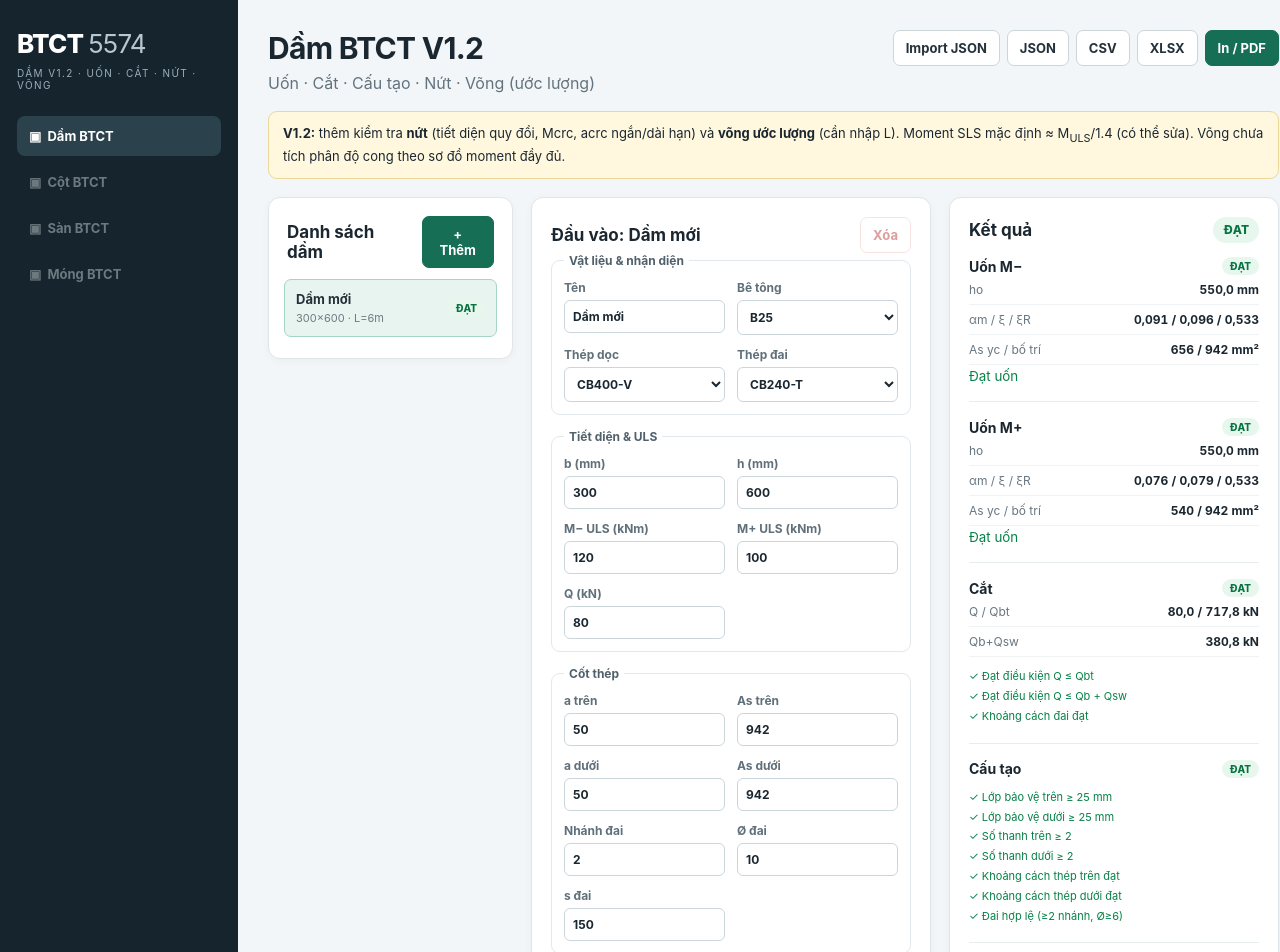
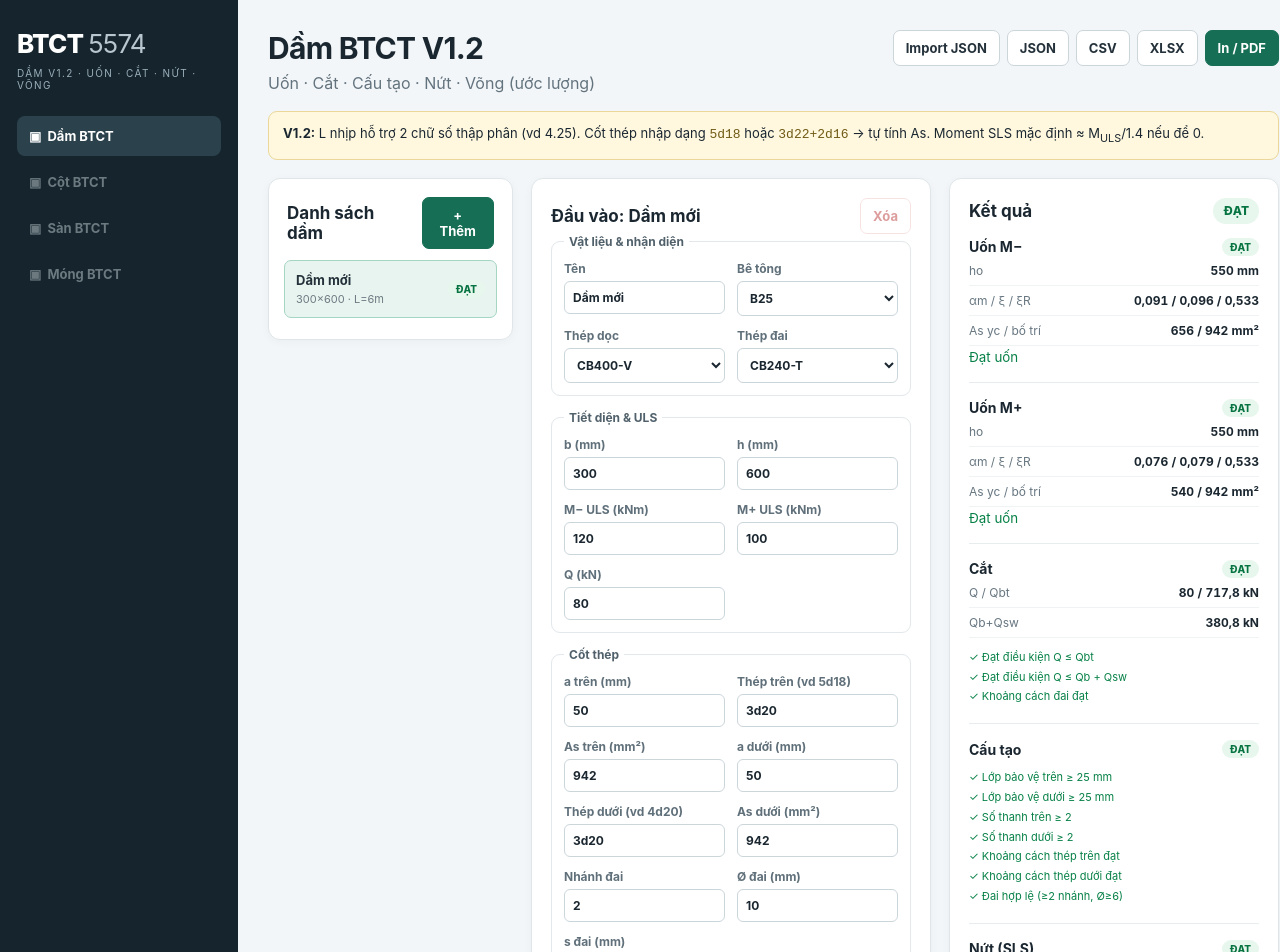
Before and after one commit to trixd2026-max/ketcauBTCT5574, a React (Vite) app: page / in a window 1280 px wide. Shown: the top 952 px of the page. Built offline with nearby package versions, Linux system fonts and the light colour scheme.

Commit message:
UI: L step 0.01 (e.g. 4.25m); thép trên/dưới dạng 5d18 hoặc 3d22+2d16 tự tính As

```diff
--- a/src/App.tsx
+++ b/src/App.tsx
@@ -11,7 +11,29 @@ const numberKeys = new Set<string>([
   'MserShortNeg', 'MserShortPos', 'MserLongNeg', 'MserLongPos', 'L', 'limitRatio',
 ]);
 const fmt = (v: number, d = 1) =>
-  Number.isFinite(v) ? v.toLocaleString('vi-VN', { maximumFractionDigits: d, minimumFractionDigits: d }) : '—';
+  Number.isFinite(v) ? v.toLocaleString('vi-VN', { maximumFractionDigits: d, minimumFractionDigits: 0 }) : '—';
+
+/** Parse bar layout like "5d18", "3d22+2d16", "3Ø20;2Ø16" → As, n, maxDia */
+function parseBars(spec: string): { As: number; n: number; dia: number; ok: boolean } {
+  const s = spec.trim().toLowerCase().replace(/ø|ф/g, 'd').replace(/,/g, '.');
+  if (!s) return { As: 0, n: 0, dia: 0, ok: false };
+  const re = /(\\d+)\\s*[x*×]?\\s*d\\s*(\\d+(?:\\.\\d+)?)/gi;
+  let m: RegExpExecArray | null;
+  let As = 0;
+  let n = 0;
+  let maxDia = 0;
+  let found = false;
+  while ((m = re.exec(s)) !== null) {
+    found = true;
+    const count = Number(m[1]);
+    const dia = Number(m[2]);
+    if (!count || !dia) continue;
+    As += (count * (Math.PI * dia * dia)) / 4;
+    n += count;
+    if (dia > maxDia) maxDia = dia;
+  }
+  return { As: Math.round(As * 10) / 10, n, dia: maxDia, ok: found && As > 0 };
+}
 
 function getSaved(): BeamInput[] {
   try {
@@ -43,14 +65,32 @@ export default function App() {
     localStorage.setItem(STORAGE_KEY, JSON.stringify(beams));
   }, [beams]);
 
-  const update = (key: keyof BeamInput, value: string) =>
-    setBeams((items) =>
-      items.map((beam) =>
-        beam.id === selected.id
-          ? { ...beam, [key]: numberKeys.has(key as string) ? Number(value) || 0 : value }
-          : beam
-      )
-    );
+  const patchSelected = (patch: Partial<BeamInput>) =>
+    setBeams((items) => items.map((beam) => (beam.id === selected.id ? { ...beam, ...patch } : beam)));
+
+  const update = (key: keyof BeamInput, value: string) => {
+    if (numberKeys.has(key as string)) {
+      const n = value === '' || value === '-' ? 0 : Number(value);
+      patchSelected({ [key]: Number.isFinite(n) ? n : 0 } as Partial<BeamInput>);
+    } else {
+      patchSelected({ [key]: value } as Partial<BeamInput>);
+    }
+  };
+
+  const updateBars = (side: 'Top' | 'Bottom', spec: string) => {
+    const parsed = parseBars(spec);
+    if (side === 'Top') {
+      patchSelected({
+        barsTop: spec,
+        ...(parsed.ok ? { AsTop: parsed.As, nBarsTop: parsed.n, barDiaTop: parsed.dia } : {}),
+      });
+    } else {
+      patchSelected({
+        barsBottom: spec,
+        ...(parsed.ok ? { AsBottom: parsed.As, nBarsBottom: parsed.n, barDiaBottom: parsed.dia } : {}),
+      });
+    }
+  };
 
   const add = () => {
     const beam = createDefaultBeam();
@@ -76,10 +116,11 @@ export default function App() {
   const rows = results.map(({ beam, result }) => ({
     'Tên dầm': beam.name,
     'b×h': `${beam.b}×${beam.h}`,
-    'M-/M+': `${beam.MNegative}/${beam.MPositive}`,
+    'L (m)': beam.L ?? '',
+    'Thép trên': beam.barsTop || `${beam.AsTop} mm²`,
+    'Thép dưới': beam.barsBottom || `${beam.AsBottom} mm²`,
     'Uốn': result.negative.check.pass && result.positive.check.pass ? 'ĐẠT' : 'KĐ',
     'Cắt': result.shear.check.pass ? 'ĐẠT' : 'KĐ',
-    'Cấu tạo': result.detailing.pass ? 'ĐẠT' : 'KĐ',
     'Nứt': result.crack.pass ? 'ĐẠT' : 'KĐ',
     'Võng': (beam.L ?? 0) > 0 ? (result.deflection.pass ? 'ĐẠT' : 'KĐ') : '—',
     'Tổng': result.pass ? 'ĐẠT' : 'KĐ',
@@ -110,6 +151,9 @@ export default function App() {
     };
     reader.readAsText(file);
   };
+
+  const barsTop = selected.barsTop ?? (selected.nBarsTop && selected.barDiaTop ? `${selected.nBarsTop}d${selected.barDiaTop}` : '');
+  const barsBottom = selected.barsBottom ?? (selected.nBarsBottom && selected.barDiaBottom ? `${selected.nBarsBottom}d${selected.barDiaBottom}` : '');
 
   return (
     <div className="app">
@@ -144,8 +188,8 @@ export default function App() {
         </header>
 
         <section className="notice">
-          <b>V1.2:</b> thêm kiểm tra <b>nứt</b> (tiết diện quy đổi, Mcrc, acrc ngắn/dài hạn) và <b>võng ước lượng</b> (cần nhập L).
-          Moment SLS mặc định ≈ M<sub>ULS</sub>/1.4 (có thể sửa). Võng chưa tích phân độ cong theo sơ đồ moment đầy đủ.
+          <b>V1.2:</b> L nhịp hỗ trợ 2 chữ số thập phân (vd 4.25). Cốt thép nhập dạng <code>5d18</code> hoặc <code>3d22+2d16</code> → tự tính As.
+          Moment SLS mặc định ≈ M<sub>ULS</sub>/1.4 nếu để 0.
         </section>
 
         <div className="workspace">
@@ -190,27 +234,37 @@ export default function App() {
               </Field>
             </Group>
             <Group title="Tiết diện & ULS">
-              <NumberField label="b (mm)" value={selected.b} onChange={(v) => update('b', v)} />
-              <NumberField label="h (mm)" value={selected.h} onChange={(v) => update('h', v)} />
-              <NumberField label="M− ULS (kNm)" value={selected.MNegative} onChange={(v) => update('MNegative', v)} />
-              <NumberField label="M+ ULS (kNm)" value={selected.MPositive} onChange={(v) => update('MPositive', v)} />
-              <NumberField label="Q (kN)" value={selected.Q} onChange={(v) => update('Q', v)} />
+              <DecimalField label="b (mm)" value={selected.b} step="1" onChange={(v) => update('b', v)} />
+              <DecimalField label="h (mm)" value={selected.h} step="1" onChange={(v) => update('h', v)} />
+              <DecimalField label="M− ULS (kNm)" value={selected.MNegative} step="0.01" onChange={(v) => update('MNegative', v)} />
+              <DecimalField label="M+ ULS (kNm)" value={selected.MPositive} step="0.01" onChange={(v) => update('MPositive', v)} />
+              <DecimalField label="Q (kN)" value={selected.Q} step="0.01" onChange={(v) => update('Q', v)} />
             </Group>
             <Group title="Cốt thép">
-              <NumberField label="a trên" value={selected.aTop} onChange={(v) => update('aTop', v)} />
-              <NumberField label="As trên" value={selected.AsTop} onChange={(v) => update('AsTop', v)} />
-              <NumberField label="a dưới" value={selected.aBottom} onChange={(v) => update('aBottom', v)} />
-              <NumberField label="As dưới" value={selected.AsBottom} onChange={(v) => update('AsBottom', v)} />
-              <NumberField label="Nhánh đai" value={selected.stirrupLegs} onChange={(v) => update('stirrupLegs', v)} />
-              <NumberField label="Ø đai" value={selected.stirrupDia} onChange={(v) => update('stirrupDia', v)} />
-              <NumberField label="s đai" value={selected.stirrupSpacing} onChange={(v) => update('stirrupSpacing', v)} />
+              <DecimalField label="a trên (mm)" value={selected.aTop} step="1" onChange={(v) => update('aTop', v)} />
+              <Field label="Thép trên (vd 5d18)">
+                <input value={barsTop} placeholder="5d18 hoặc 3d22+2d16" onChange={(e) => updateBars('Top', e.target.value)} />
+              </Field>
+              <Field label="As trên (mm²)">
+                <input type="number" step="0.1" value={selected.AsTop} onChange={(e) => update('AsTop', e.target.value)} />
+              </Field>
+              <DecimalField label="a dưới (mm)" value={selected.aBottom} step="1" onChange={(v) => update('aBottom', v)} />
+              <Field label="Thép dưới (vd 4d20)">
+                <input value={barsBottom} placeholder="4d20 hoặc 3d22+2d16" onChange={(e) => updateBars('Bottom', e.target.value)} />
+              </Field>
+              <Field label="As dưới (mm²)">
+                <input type="number" step="0.1" value={selected.AsBottom} onChange={(e) => update('AsBottom', e.target.value)} />
+              </Field>
+              <DecimalField label="Nhánh đai" value={selected.stirrupLegs} step="1" onChange={(v) => update('stirrupLegs', v)} />
+              <DecimalField label="Ø đai (mm)" value={selected.stirrupDia} step="1" onChange={(v) => update('stirrupDia', v)} />
+              <DecimalField label="s đai (mm)" value={selected.stirrupSpacing} step="1" onChange={(v) => update('stirrupSpacing', v)} />
             </Group>
             <Group title="SLS · Nứt · Võng">
-              <NumberField label="L nhịp (m)" value={selected.L ?? 0} onChange={(v) => update('L', v)} />
-              <NumberField label="Mser− ngắn (kNm)" value={selected.MserShortNeg ?? 0} onChange={(v) => update('MserShortNeg', v)} />
-              <NumberField label="Mser+ ngắn (kNm)" value={selected.MserShortPos ?? 0} onChange={(v) => update('MserShortPos', v)} />
-              <NumberField label="Mser− dài (kNm)" value={selected.MserLongNeg ?? 0} onChange={(v) => update('MserLongNeg', v)} />
-              <NumberField label="Mser+ dài (kNm)" value={selected.MserLongPos ?? 0} onChange={(v) => update('MserLongPos', v)} />
+              <DecimalField label="L nhịp (m)" value={selected.L ?? 0} step="0.01" onChange={(v) => update('L', v)} />
+              <DecimalField label="Mser− ngắn (kNm)" value={selected.MserShortNeg ?? 0} step="0.01" onChange={(v) => update('MserShortNeg', v)} />
+              <DecimalField label="Mser+ ngắn (kNm)" value={selected.MserShortPos ?? 0} step="0.01" onChange={(v) => update('MserShortPos', v)} />
+              <DecimalField label="Mser− dài (kNm)" value={selected.MserLongNeg ?? 0} step="0.01" onChange={(v) => update('MserLongNeg', v)} />
+              <DecimalField label="Mser+ dài (kNm)" value={selected.MserLongPos ?? 0} step="0.01" onChange={(v) => update('MserLongPos', v)} />
               <Field label="Độ ẩm">
                 <select value={selected.humidity ?? 'mid'} onChange={(e) => update('humidity', e.target.value)}>
                   <option value="high">&gt;75%</option>
@@ -288,8 +342,12 @@ function Group({ title, children }: { title: string; children: ReactNode }) {
 function Field({ label, children }: { label: string; children: ReactNode }) {
   return <label>{label}{children}</label>;
 }
-function NumberField({ label, value, onChange }: { label: string; value: number; onChange: (v: string) => void }) {
-  return <Field label={label}><input type="number" value={value} onChange={(e) => onChange(e.target.value)} /></Field>;
+function DecimalField({ label, value, step = '0.01', onChange }: { label: string; value: number; step?: string; onChange: (v: string) => void }) {
+  return (
+    <Field label={label}>
+      <input type="number" step={step} value={Number.isFinite(value) ? value : 0} onChange={(e) => onChange(e.target.value)} />
+    </Field>
+  );
 }
 function Status({ pass, large = false }: { pass: boolean; large?: boolean }) {
   return <span className={`status ${pass ? 'pass' : 'fail'} ${large ? 'large' : ''}`}>{pass ? 'ĐẠT' : 'KHÔNG ĐẠT'}</span>;
```
